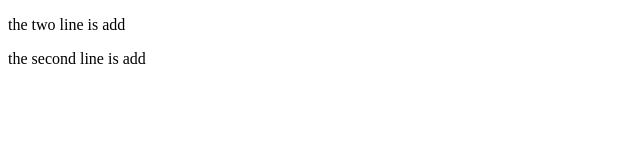
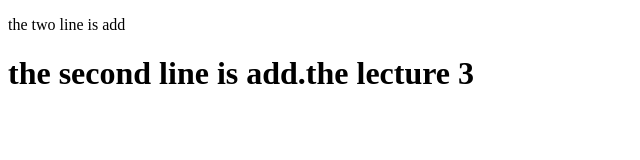
Before and after one commit to adeshsalunkhe2054-pixel/adesh, a plain HTML site: page index.html in a window 1280 px wide. Shown: the whole page, without its empty margins (0-640 px from the left). Drawn offline with Linux system fonts and the light colour scheme.

Commit message:
the changes

```diff
--- a/index.html
+++ b/index.html
@@ -7,7 +7,7 @@
 </head>
 <body>
     <P>the two line is add</P>
-    <H!>the second line is add</H>
+    <H1>the second line is add.the lecture 3 </H1>
 
 </body>
 </html>
```
